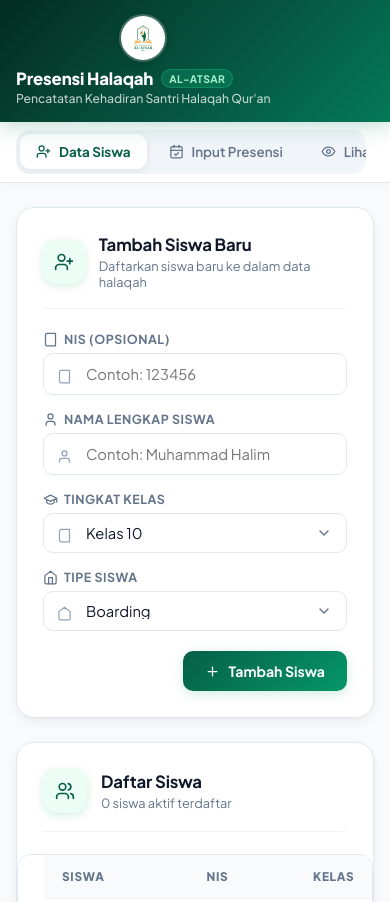
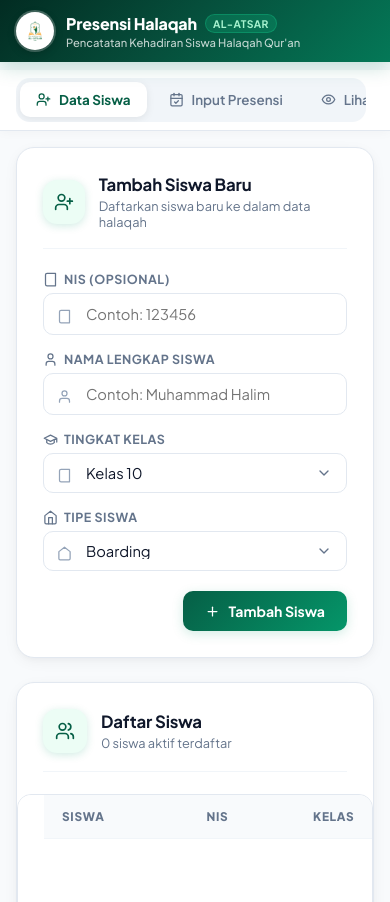
Before and after one commit to halimsa11/project-presensi-halaqah-Al-astar, a website built with Vite: page index.html in a window 390 px wide. Shown: the top 902 px of the page. Built offline with nearby package versions, Linux system fonts and the light colour scheme; files whose address does not match are found by name.

Commit message:
style: rapiin layout logo dan judul header untuk mobile

```diff
--- a/index.html
+++ b/index.html
@@ -883,8 +883,14 @@
       .holiday-ctrl-right button { width: 100%; }
 
       /* Header adjustments */
-      .header-brand { flex-direction: column; gap: 8px; text-align: center; }
-      #app-header { height: auto; padding: 16px; }
+      .header-brand { flex-direction: row; text-align: left; gap: 12px; }
+      #app-header { height: auto; padding: 12px 16px; }
+      .header-logo { width: 38px; height: 38px; }
+      .header-logo img { width: 24px; height: 24px; }
+      .header-title { font-size: 1rem; }
+      .header-subtitle { font-size: 0.7rem; white-space: normal; line-height: 1.3; }
+
+      .header-right { display: none; } /* Hide user profile on very small screens to save space if needed, or adjust */
     }
   </style>
 </head>
@@ -905,7 +911,7 @@
         Presensi Halaqah
         <span class="header-badge">Al-Atsar</span>
       </div>
-      <div class="header-subtitle">Pencatatan Kehadiran Santri Halaqah Qur'an</div>
+      <div class="header-subtitle">Pencatatan Kehadiran Siswa Halaqah Qur'an</div>
     </div>
   </div>
 </header>
```
Also changed, not shown: wali.html (+6 -2 lines).
